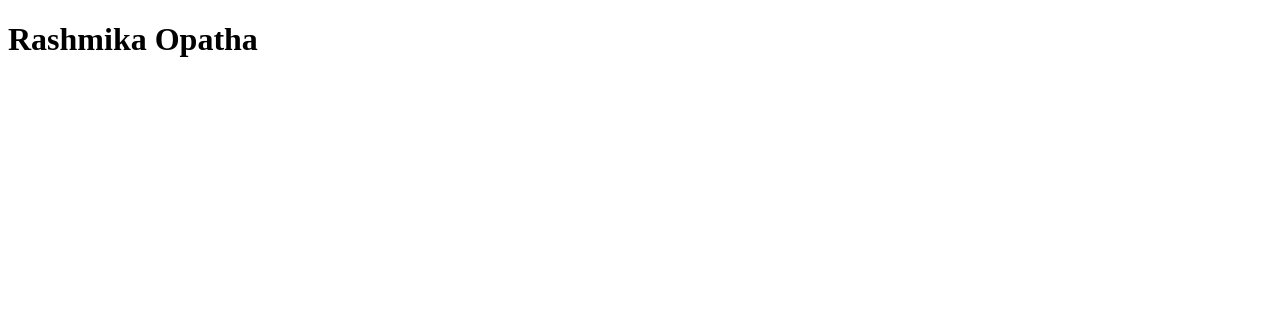
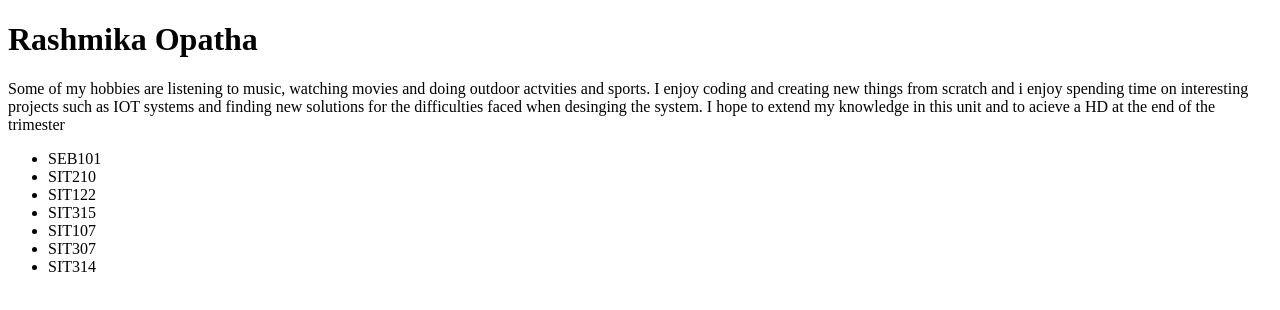
Before and after one commit to lr193/TrackMe, a plain HTML site: page about-me.html in a window 1280 px wide. Drawn offline with Linux system fonts and the light colour scheme.

Commit message:
DOC: Added my hobbies, skills and target grade

```diff
--- a/about-me.html
+++ b/about-me.html
@@ -11,5 +11,19 @@ TrackMe application" />
 </head>
 <body>
 <h1>Rashmika Opatha</h1>
+
+<p>
+    Some of my hobbies are listening to music, watching movies and doing outdoor actvities and sports. I enjoy coding and creating new things from scratch and i enjoy spending time on interesting projects such as IOT systems and finding new solutions for the difficulties faced when desinging the system. I hope to extend my knowledge in this unit and to acieve a HD at the end of the trimester
+</p>
+
+<ul>
+    <li>SEB101</li>
+    <li>SIT210</li>
+    <li>SIT122</li>
+    <li>SIT315</li>
+    <li>SIT107</li>
+    <li>SIT307</li>
+    <li>SIT314</li>
+</ul>
 </body>
 </html>
```
